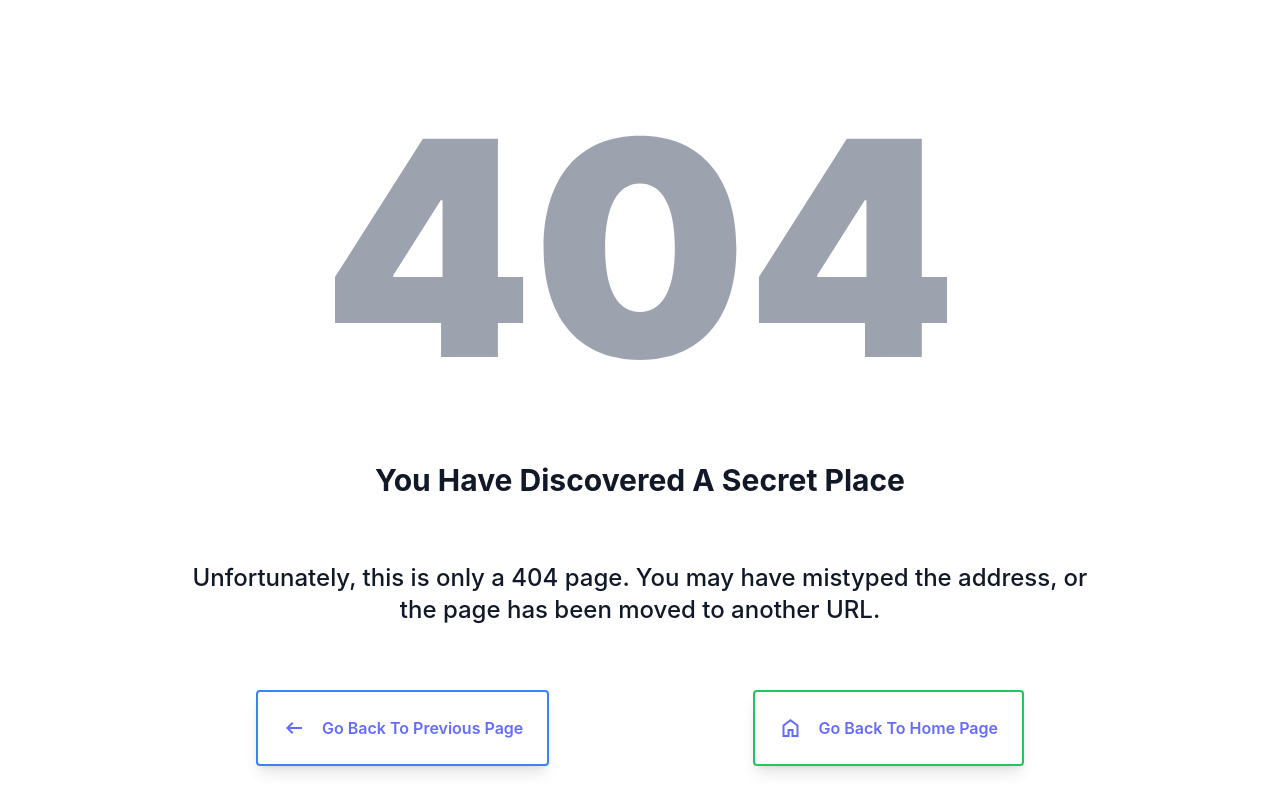
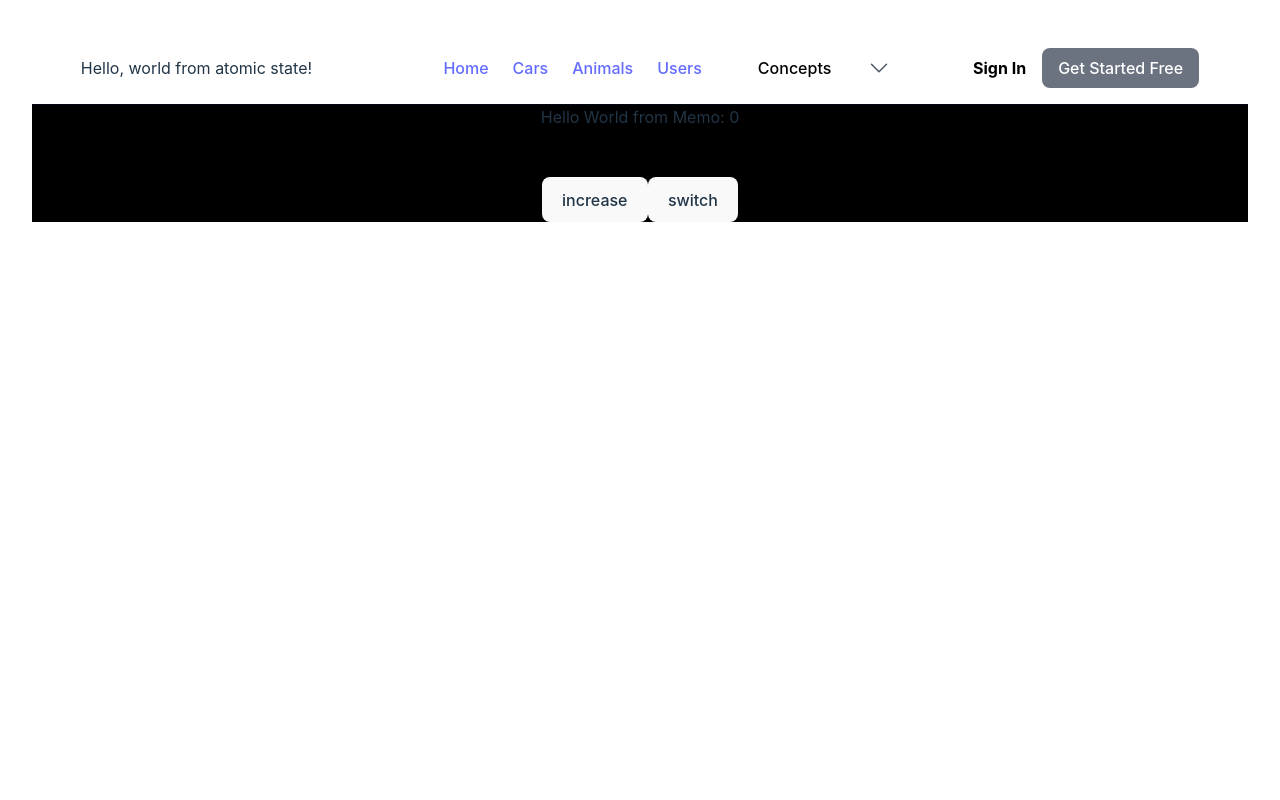
Before and after one commit to manjotsk/react-batch-16, a React (Vite) app: page /concepts/memo in a window 1280 px wide. Shown: the top 800 px of the page. Built offline with nearby package versions, Linux system fonts and the light colour scheme.

Commit message:
feat: Add Memo component to demonstrate React.memo and state management; update routing

```diff
--- a/src/components/Header.tsx
+++ b/src/components/Header.tsx
@@ -97,6 +97,12 @@ function Header() {
               >
                 Use Effect
               </Link>
+              <Link
+                to={"/concepts/memo"}
+                className="my-2 block border-b border-gray-100 py-1 font-semibold text-gray-500 hover:text-black md:mx-2"
+              >
+                Memo
+              </Link>
             </div>
           </div>
         </div>
--- a/src/main.tsx
+++ b/src/main.tsx
@@ -19,6 +19,7 @@ import UseEffect from "./pages/concepts/UseEffect.tsx";
 import NotFound from "./pages/404.tsx";
 import AudioPage from "./pages/AudioPage.tsx";
 import DragAndDrop from "./pages/concepts/DragAndDrop.tsx";
+import Memo from "./pages/concepts/Memo.tsx";
 
 const router = createBrowserRouter([
   {
@@ -74,6 +75,10 @@ const router = createBrowserRouter([
         element: <DragAndDrop />,
       },
       {
+        path: "/concepts/memo",
+        element: <Memo />,
+      },
+      {
         path: "/audio-page",
         element: <AudioPage />,
       },
--- /dev/null
+++ b/src/pages/concepts/Memo.tsx
@@ -0,0 +1,38 @@
+import React, { useState } from "react";
+
+const HelloCounter = React.memo((props) => {
+  console.log("HelloCounter Component rendered");
+  return <div>Hello World from Memo: {props.counter}</div>;
+});
+
+const Memo = () => {
+  console.log("Memo Component rendered");
+  const [counter, setCounter] = useState(0);
+
+  const [onOffFlag, setOnOffFlag] = useState(false);
+
+  return (
+    <div className={`${onOffFlag ? "bg-white" : "bg-black"}`}>
+      <HelloCounter counter={counter}></HelloCounter>
+      <br />
+      <br />
+      <button
+        onClick={() => {
+          setCounter(counter + 1);
+        }}
+      >
+        increase
+      </button>
+
+      <button
+        onClick={() => {
+          setOnOffFlag(!onOffFlag);
+        }}
+      >
+        switch
+      </button>
+    </div>
+  );
+};
+
+export default Memo;
```
